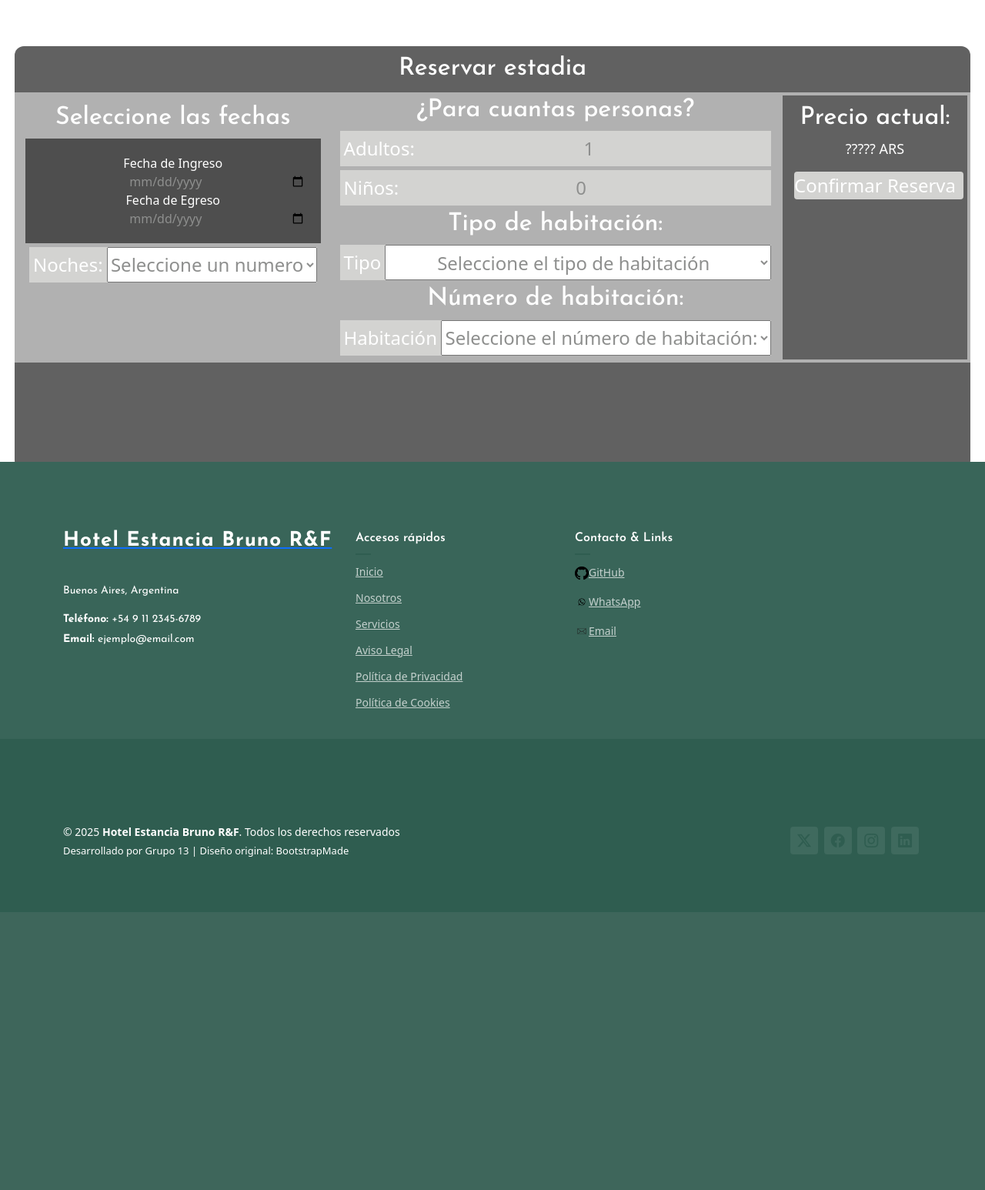
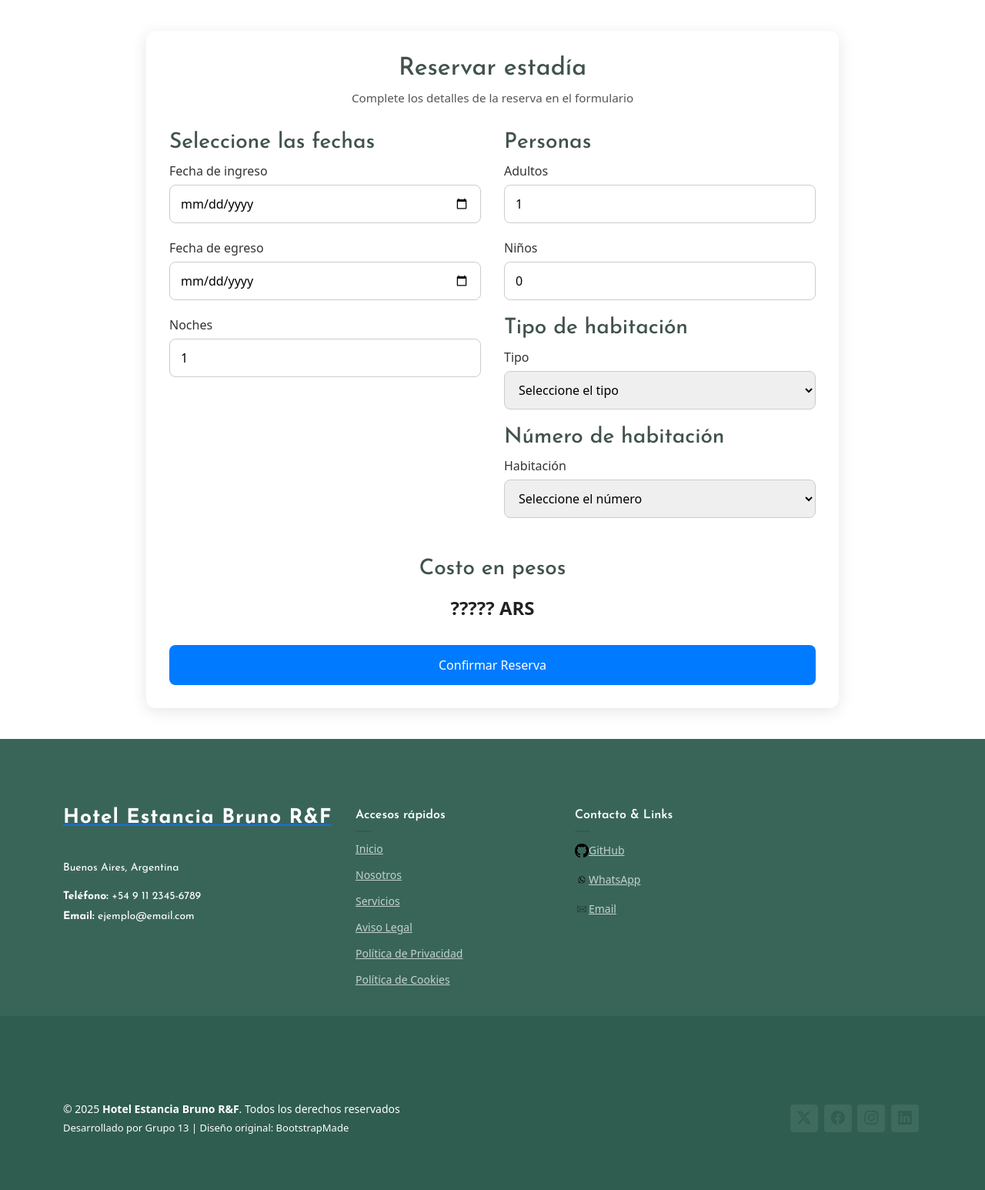
Before and after one commit to ValentinSomoza/Grupo-IDS-TP2, a Flask app: page /reserva in a window 1280 px wide; the page is wider, and only the part inside the window is pictured. Shown: the part 159-1705 px from the top of that part at 77% size. Before the commit the page ends 1344 px from the top of that part, so only its background shows below. Run offline with Flask 3, Linux system fonts and the light colour scheme; some libraries are stand-ins or nearby versions.

Commit message:
[FIX] Adapto el estilo de la pagina a la reserva, checkIn y ubicacion

```diff
--- a/Frontend/static/css/stylereservas.css
+++ b/Frontend/static/css/stylereservas.css
@@ -1,127 +1,110 @@
-:root {
-    --color-titulo: rgb(255, 255, 255);
-    --color-dato: rgb(142, 143, 142);
-
-    --fondo-titulo: rgb(97, 97, 97);
-    --fondo-cuerpo: rgb(177, 177, 177);
-    --fondo-formulario: rgb(211, 211, 209);
-    --fondo-calendario: rgb(78, 78, 78);
-}
 .pagina-reserva {
+    padding: 40px 20px;
     display: flex;
     justify-content: center;
-    height: 600px;
+}
+
+.reserva-container {
+    background: #fff;
+    padding: 30px;
+    border-radius: 12px;
+    box-shadow: 0 4px 20px rgba(0,0,0,0.1);
+    max-width: 900px;
     width: 100%;
 }
-    .conteiner-datos {
-        background-color: var(--fondo-titulo);
-        display: block;
-        height: 550px;
-        border-radius: 12px;
+
+.reserva-header {
+    text-align: center;
+    margin-bottom: 30px;
 }
-        .conteiner-datos-titulo {
-            color: var(--color-titulo);
-            display: block;
+
+.reserva-header h2 {
+    font-size: 2rem;
+    margin-bottom: 8px;
+}
+
+.reserva-header p {
+    font-size: 0.95rem;
+    color: #555;
+}
+
+.reserva-form {
     width: 100%;
-            height: 60px;
-            text-align: center;
-            align-content: center;
 }
-            .conteiner-datos-titulo > h2 {
-                margin: 0px;
-                padding: 0px;
-                border: 0px;
-                cursor: default;
+
+.reserva-grid {
+    display: flex;
+    flex-wrap: wrap;
+    gap: 30px;
 }
-        .conteiner-datos-cuerpo {
-            background-color: var(--fondo-cuerpo);
-            display: flex;
-            justify-content: space-between;
-            padding: 4px;
-            margin: 0px;
-            border: 0px;
+
+.form-section {
+    flex: 1 1 45%;
 }
-        .datos-right {
-            background-color: var(--fondo-cuerpo);
-            color: var(--color-titulo);
-            display: block;
-            margin: 0px;
-            padding: 10px;
-        }
-        .datos-left {
-            background-color: var(--fondo-titulo);
-            color: var(--color-titulo);
-            display: block;
-            text-align: center;
-            font-size: large;
-            margin: 0px;
-            padding: 10px;
-        }
-            .titulo-form {
-                color: var(--color-titulo);
-                font-size: inherit;
-                flex-direction: column;
-                padding: 0px;
-                width: 100%;
-                text-align: center;
-                cursor: default;
-            }
-            .cuerpo-fechas {
-                background-color: var(--fondo-calendario);
-                height: auto;
-                padding: 20px;
+
+.precio-section {
+    flex: 1 1 100%;
     text-align: center;
 }
-            .conteiner-form {
-                margin: 4px 0px;
-                padding: 0px;
-                display: block;
-                justify-content: space-around;
+
+.form-group {
+    display: flex;
+    flex-direction: column;
+    margin-bottom: 20px;
 }
-            .descripcion, .formulario{
-                background-color: var(--fondo-formulario);
-                color: var(--color-titulo);
-                margin: 5px;
-                display: flex;
-                font-size: x-large;
-                padding: inherit;
+
+.form-group label {
+    margin-bottom: 6px;
+    font-weight: 500;
+    color: #333;
+}
+
+.form-group input,
+.form-group select {
+    padding: 12px 14px;
+    border-radius: 8px;
+    border: 1px solid #ccc;
+    font-size: 1rem;
+    transition: border-color 0.2s, box-shadow 0.2s;
+}
+
+.form-group input:focus,
+.form-group select:focus {
+    border-color: #007bff;
+    box-shadow: 0 0 0 3px rgba(0,123,255,0.15);
+    outline: none;
+}
+
+.btn-confirmar {
+    margin-top: 15px;
+    padding: 14px 20px;
+    background: #007bff;
+    color: white;
+    border: none;
+    font-size: 1rem;
+    border-radius: 8px;
     cursor: pointer;
+    transition: background 0.2s;
+    width: 100%;
 }
-                .form{
-                    all:unset;
+
+.btn-confirmar:hover {
+    background: #0056b3;
 }
-                form input,
-                form textarea{
-                    background-color: inherit;
-                    text-align: center;
-                    font: inherit;
-                    width: 100%;
-                    border: none;
-                    outline: none;
-                    align-content: center;
-                    align-items: center;
-                    color: var(--color-dato);
+
+#precio-reserva {
+    font-size: 1.5rem;
+    margin: 15px 0;
+    font-weight: bold;
+    color: #222;
 }
-                  select{
-                    text-align: center;
-                    font-size: x-large;
-                    width: 100%;
-                    color: var(--color-dato);
-                    cursor: pointer;
+
+@media (max-width: 768px) {
+    .reserva-grid {
+        flex-direction: column;
     }
-                button{
-                    background-color: var(--fondo-formulario);
-                    text-align: center;
-                    font-size: x-large;
-                    width: 100%;
-                    border: none;
-                    color: var(--color-dato);
-                    cursor: pointer;
-                    border-radius: 4px;
+
+    .form-section {
+        flex: 1 1 100%;
     }
-            .datos-center-superior, .datos-center-medio, .datos-center-inferior {
-                background-color: var(--fondo-cuerpo);
-                height: auto;
-                margin: 0px 10px 0px 10px;
-                padding: 0px;
 }
--- a/Frontend/templates/checkin.html
+++ b/Frontend/templates/checkin.html
@@ -69,7 +69,7 @@
                 <div class="form-group file-input icon-input">
                   <label for="fotoFrontal" class="form-label">Escaneo del Documento</label>
                   <i class="bi bi-image-fill icon"></i>
-                  <input type="file" id="fotoFrontal" name="fotoFrontal" accept="image/*" required>
+                  <input type="file" id="fotoFrontal" name="fotoFrontal" accept="image/*">
                 </div>
               </div>
 
--- a/Frontend/templates/reserva.html
+++ b/Frontend/templates/reserva.html
@@ -5,109 +5,76 @@
 {% block content %}
 
 <section class="pagina-reserva">
-    <div class="conteiner-datos">
-        <form action="{{ url_for('reserva') }}" method="POST">
+    <div class="reserva-container">
+        <div class="reserva-header">
+            <h2>Reservar estadía</h2>
+            <p>Complete los detalles de la reserva en el formulario</p>
+        </div>
+
+        <form action="{{ url_for('reserva') }}" method="POST" class="reserva-form">
             <input type="hidden" name="nombre" value="{{ datosPersonales.nombre }}">
             <input type="hidden" name="apellido" value="{{ datosPersonales.apellido }}">
             <input type="hidden" name="dniPasaporte" value="{{ datosPersonales.dniPasaporte }}">
             <input type="hidden" name="telefono" value="{{ datosPersonales.telefono }}">
             <input type="hidden" name="email" value="{{ datosPersonales.email }}">
-            <div class="conteiner-datos-titulo">
-                <h2>Reservar estadia</h2>
+
+            <div class="reserva-grid">
+                <div class="form-section">
+                    <h3>Seleccione las fechas</h3>
+                    <div class="form-group">
+                        <label for="fecha-entrada">Fecha de ingreso</label>
+                        <input type="date" id="fecha-entrada" name="fecha-entrada" required>
                     </div>
-            <div class="conteiner-datos-cuerpo">
-
-                <div class="datos-right">
-                    <div class="titulo-form">
-                        <h2>Seleccione las fechas</h2>
+                    <div class="form-group">
+                        <label for="fecha-salida">Fecha de egreso</label>
+                        <input type="date" id="fecha-salida" name="fecha-salida" required>
                     </div>
-                    <div class="cuerpo-fechas">
-                        <!-- fechas -->
-                        <label for="fecha-entrada">Fecha de Ingreso</label>
-                        <input type="date" id="fecha-entrada" name="fecha-entrada" placeholder="AAAA-MM-DD" required>
-                        <br>
-                        <label for="fecha-salida">Fecha de Egreso</label>
-                        <input type="date" id="fecha-salida" name="fecha-salida" placeholder="AAAA-MM-DD" required>
-                    </div>
-                    <div class="conteiner-form">
-                        <div class="formulario">
-                            <!-- noches -->
-                            <label class="descripcion" for="noches">Noches:</label>
-                            <select id="noches" name="noches" required>
-                                <option value="" disabled selected>Seleccione un numero</option>
-                                <option value="1">1</option>
-                                <option value="2">2</option>
-                                <option value="3">3</option>
-                                <option value="4">4</option>
-                                <option value="5">5</option>
-                                <option value="6">6</option>
-                                <option value="7">7</option>
-                                <option value="8">8</option>
-                                <option value="9">9</option>
-                            </select>
+                    <div class="form-group">
+                        <label for="adultos">Noches</label>
+                        <input type="number" id="noches" name="noches" min="1" value="1" required>
                     </div>
                 </div>
+
+                <div class="form-section">
+                    <h3>Personas</h3>
+                    <div class="form-group">
+                        <label for="adultos">Adultos</label>
+                        <input type="number" id="adultos" name="adultos" min="1" value="1" required>
                     </div>
-                <div class="datos-center">
-                    <div class="datos-center-superior">
-                        <div class="titulo-form">
-                            <!-- numero de personas -->
-                            <h2>¿Para cuantas personas?</h2>
+                    <div class="form-group">
+                        <label for="niños">Niños</label>
+                        <input type="number" id="niños" name="niños" min="0" value="0" required>
                     </div>
-                        <div class="conteiner-form">
-                            <div class="formulario">
-                                <label for="adultos" class="descripcion">Adultos:</label>
-                                <input type="number" id="adultos" name="adultos" min="1" value="1">
-                            </div>
-                            <div class="formulario">
-                                <label for="niños" class="descripcion">Niños:</label>
-                                <input type="number" id="niños" name="niños" min="0" value="0">
-                            </div>
-                        </div>
-                    </div>
-                    <div class="datos-center-superior">
-                        <div class="titulo-form">
-                            <!-- tipo de habitacion -->
-                            <h2>Tipo de habitación:</h2>
-                        </div>
-                        <div class="cuerpo-form">
-                            <div class="formulario">
-                                <label for="tipo" class="descripcion">Tipo</label>
-                                <select id="tipo" name="tipo-habitacion" >
-                                    <option value="" disabled selected>Seleccione el tipo de habitación</option>
-                                    <option value="simple">simple</option>
+
+                    <h3>Tipo de habitación</h3>
+                    <div class="form-group">
+                        <label for="tipo">Tipo</label>
+                        <select id="tipo" name="tipo-habitacion" required>
+                            <option value="" disabled selected>Seleccione el tipo</option>
+                            <option value="simple">Simple</option>
                             <option value="doble">Doble</option>
                             <option value="matrimonial">Matrimonial</option>
                             <option value="king">King Ejecutiva</option>
                             <option value="suite">Suite</option>
                         </select>
                     </div>
-                        </div>
-                    </div>
-                    <div class="datos-center-superior">
-                        <div class="titulo-form">
-                            <!-- numero de habitaciones -->
-                            <h2>Número de habitación:</h2>
-                        </div>
-                        <div class="formulario">
-                            <label for="habitacion" class="descripcion">Habitación</label>
-                            <select id="habitacion" name="numero-habitacion" >
-                                <option value="" disabled selected>Seleccione el número de habitación:</option>
+
+                    <h3>Número de habitación</h3>
+                    <div class="form-group">
+                        <label for="habitacion">Habitación</label>
+                        <select id="habitacion" name="numero-habitacion" required>
+                            <option value="" disabled selected>Seleccione el número</option>
                             <option value="H001">H001</option>
                             <option value="H002">H002</option>
                             <option value="H003">H003</option>
                         </select>
                     </div>
                 </div>
-                </div>
-                <div class="datos-left">
-                    <div class="titulo-form">
-                        <h2>Precio actual:</h2>
-                    </div>
-                    <div class="cuerpo-form">
-                        <p>????? ARS</p>
-                        <button class="formulario" type="submit">Confirmar Reserva</button>
-                    </div>
+
+                <div class="form-section precio-section">
+                    <h3>Costo en pesos</h3>
+                    <p id="precio-reserva">????? ARS</p>
+                    <button type="submit" class="btn-confirmar">Confirmar Reserva</button>
                 </div>
             </div>
         </form>
```
Also changed, not shown: Frontend/static/css/mapa.css (added, +51 -0 lines), Frontend/templates/formularioDatos.html (+33 -27 lines), Frontend/templates/mapa.html (+16 -11 lines). Lines whose indentation alone changed are shown as unchanged.
